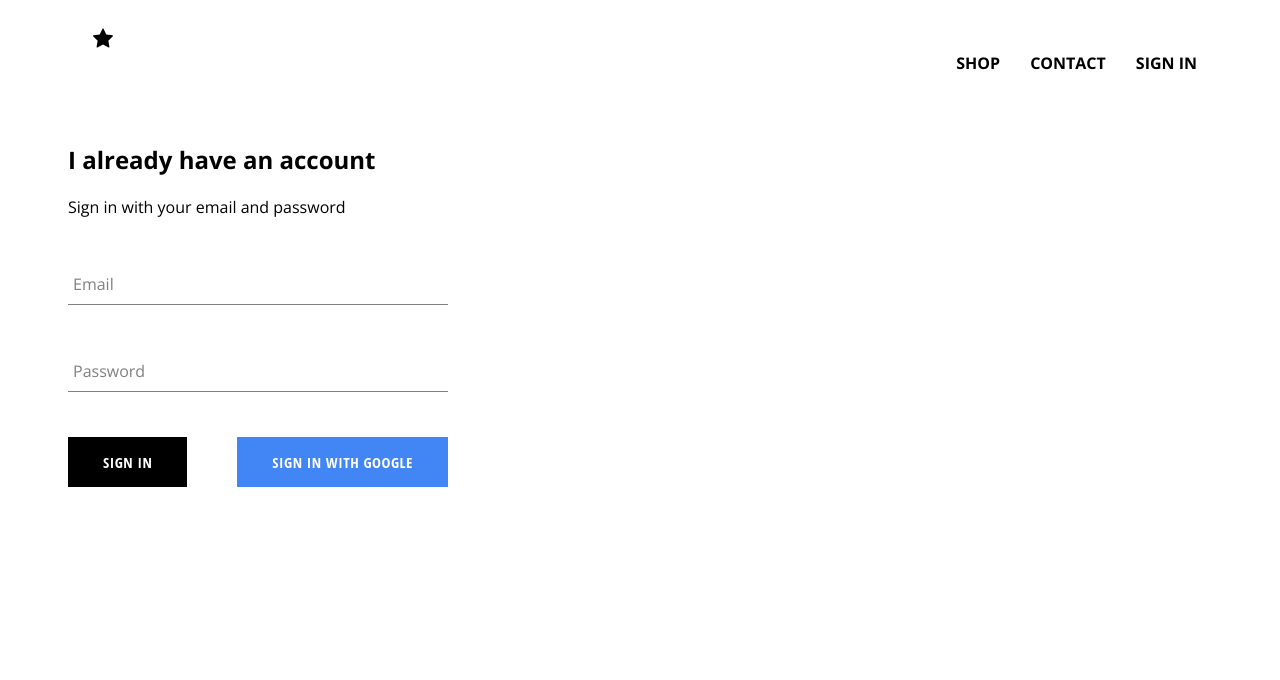
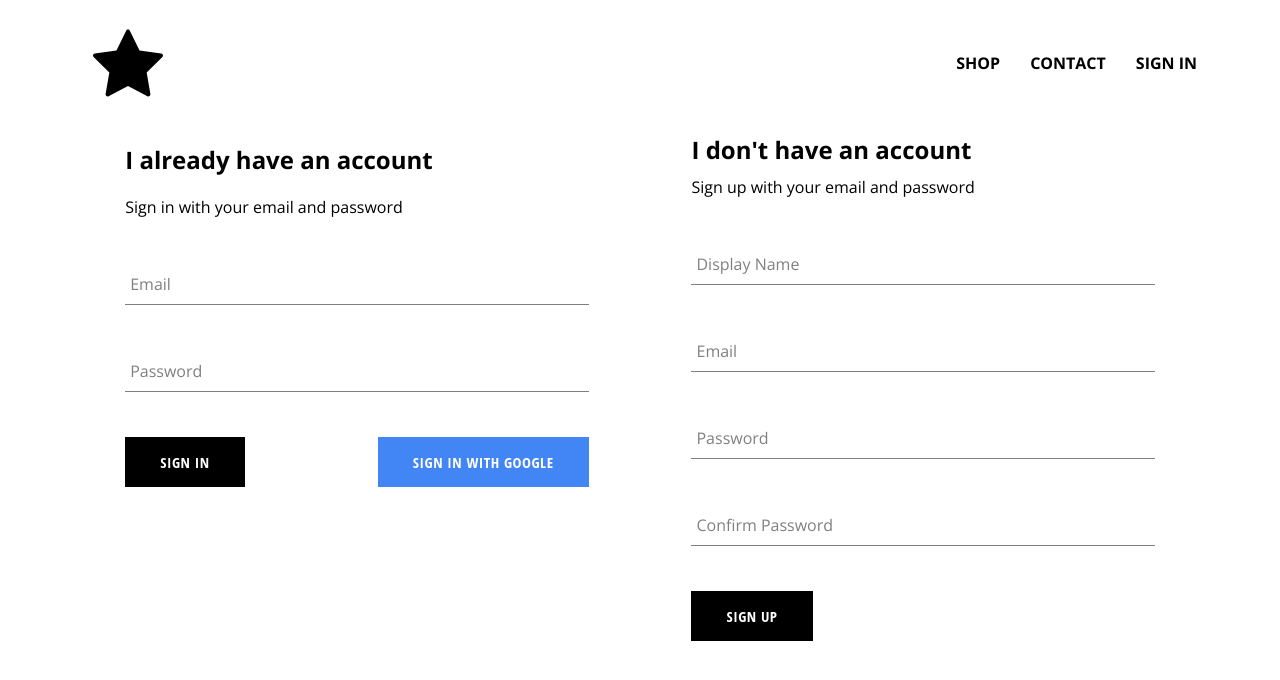
Before and after one commit to mureyvenom/star-clothing, a React (Create React App) app: page /signin in a window 1280 px wide. Shown: the top 680 px of the page. Built offline with nearby package versions, Linux system fonts and the light colour scheme; no server answers.

Commit message:
Implemented email sign in

```diff
--- a/src/App.js
+++ b/src/App.js
@@ -5,7 +5,7 @@ import { Switch, Route } from 'react-router-dom';
 import ShopPage from './pages/shop/shop.component';
 import Header from './components/header/header.component';
 import SignInAndSignUp from './pages/sign-in-and-sign-up/sign-in-and-sign-up.component';
-import { auth } from './firebase/firebase.utils';
+import { auth, createUserProfileDocument } from './firebase/firebase.utils';
 
 class App extends React.Component {
   constructor(){
@@ -18,9 +18,27 @@ class App extends React.Component {
   unsubscribeFromAuth = null;
 
   componentDidMount(){
-    this.unsubscribeFromAuth = auth.onAuthStateChanged(user => {
-      this.setState({currentUser: user});
-      console.log(user);
+    this.unsubscribeFromAuth = auth.onAuthStateChanged(async (userAuth) => {
+      if(userAuth){
+        const userRef = await createUserProfileDocument(userAuth);
+
+        userRef.onSnapshot(snapShot => {
+          this.setState({
+            currentUser: {
+              id: snapShot.id,
+              ...snapShot.data()
+            }
+          });
+
+          console.log(this.state);
+
+        });
+
+      }else{
+        this.setState({
+          currentUser: userAuth
+        });
+      }
     });
   }
 
--- a/src/components/header/header.component.js
+++ b/src/components/header/header.component.js
@@ -8,7 +8,7 @@ const Header = ({currentUser}) => {
     return(
         <div className='header'>
             <Link className='logo-container' to='/'>
-                <Logo className='Logo' />
+                <Logo className='logo' />
             </Link>
             <div className='options'>
                 <Link className='option' to='/shop'>
--- a/src/components/header/header.styles.scss
+++ b/src/components/header/header.styles.scss
@@ -25,4 +25,8 @@
         cursor: pointer;
       }
     }
+
+    .logo {
+      width: 70px;
+    }
   }
--- a/src/components/sign-in/sign-in.styles.scss
+++ b/src/components/sign-in/sign-in.styles.scss
@@ -1,5 +1,6 @@
 .sign-in {
-    width: 380px;
+    width: 45%;
+    // width: 380px;
     display: flex;
     flex-direction: column;
 
--- /dev/null
+++ b/src/components/sign-up/sign-up.component.js
@@ -0,0 +1,103 @@
+import React, { Component } from 'react';
+import './sign-up.styles.scss';
+import FormInput from '../form-input/form-input.component';
+import CustomButton from '../custom-button/custom-button.component';
+import { auth, createUserProfileDocument } from '../../firebase/firebase.utils';
+
+class SignUp extends Component {
+    constructor(props){
+        super(props);
+        this.state = {
+            displayName: '',
+            email: '',
+            password: '',
+            confirmPassword: ''
+        }
+    }
+
+    handleChange = event => {
+        const {value, name} = event.target;
+        this.setState({[name]: value});
+    }
+
+    handleSubmit = async event => {
+        event.preventDefault();
+
+        const { displayName, email, password, confirmPassword } = this.state;
+
+        if(password !== confirmPassword){
+            alert('Passwords don\'t match');
+            return;
+        }
+
+        try {
+            const {user} = await auth.createUserWithEmailAndPassword(email, password);
+
+            await createUserProfileDocument(user, {displayName});
+
+            this.setState({
+                displayName: '',
+                email: '',
+                password: '',
+                confirmPassword: ''
+            });
+
+        } catch (error) {
+            console.log('unable to signup', error);
+        }
+
+    }
+
+    render(){
+        const { displayName, email, password, confirmPassword } = this.state;
+        return(
+            <div className='sign-up'>
+                <h2 className='title'>I don't have an account</h2>
+                <span>Sign up with your email and password</span>
+
+                <form className='sign-up-form' onSubmit={this.handleSubmit}>
+                    <FormInput
+                    type='text'
+                    name='displayName'
+                    value={displayName}
+                    handleChange={this.handleChange}
+                    required
+                    label='Display Name'
+                    />
+                    <FormInput
+                    type='email'
+                    name='email'
+                    value={email}
+                    handleChange={this.handleChange}
+                    required
+                    label='Email'
+                    />
+                    <FormInput
+                    type='password'
+                    name='password'
+                    value={password}
+                    handleChange={this.handleChange}
+                    required
+                    label='Password'
+                    />
+                    <FormInput
+                    type='password'
+                    name='confirmPassword'
+                    value={confirmPassword}
+                    handleChange={this.handleChange}
+                    required
+                    label='Confirm Password'
+                    />
+
+                    <CustomButton type='submit'>
+                        SIGN UP
+                    </CustomButton>
+
+                </form>
+
+            </div>
+        )
+    }
+}
+
+export default SignUp;
--- /dev/null
+++ b/src/components/sign-up/sign-up.styles.scss
@@ -0,0 +1,10 @@
+.sign-up {
+    display: flex;
+    flex-direction: column;
+    // width: 380px;
+    width: 45%;
+
+    .title {
+      margin: 10px 0;
+    }
+  }
--- a/src/firebase/firebase.utils.js
+++ b/src/firebase/firebase.utils.js
@@ -15,6 +15,33 @@ if(!firebase.apps.length){
     firebase.initializeApp(config);
 }
 
+export const createUserProfileDocument = async (userAuth, additionalData) => {
+    if(!userAuth){
+        return
+    }
+
+    const userRef = firestore.doc(`users/${userAuth.uid}`);
+    const snapShot = await userRef.get();
+
+    if(!snapShot.exists){
+        const { displayName, email } = userAuth;
+        const createdAt = new Date();
+
+        try {
+            await userRef.set({
+                displayName,
+                email,
+                createdAt,
+                ...additionalData
+            })
+        } catch (error) {
+            console.log('error creating user', error);
+        }
+    }
+
+    return userRef;
+}
+
 export const auth = firebase.auth();
 export const firestore = firebase.firestore();
 
--- a/src/pages/sign-in-and-sign-up/sign-in-and-sign-up.component.js
+++ b/src/pages/sign-in-and-sign-up/sign-in-and-sign-up.component.js
@@ -1,11 +1,13 @@
 import React from 'react';
 import './sign-in-and-sign-up.styles.scss';
 import SignIn from '../../components/sign-in/sign-in.component';
+import SignUp from '../../components/sign-up/sign-up.component';
 
 const SignInAndSignUpPage = () => {
     return(
         <div className='sign-in-and-sign-up'>
             <SignIn />
+            <SignUp />
         </div>
     );
 }
--- a/src/pages/sign-in-and-sign-up/sign-in-and-sign-up.styles.scss
+++ b/src/pages/sign-in-and-sign-up/sign-in-and-sign-up.styles.scss
@@ -0,0 +1,7 @@
+.sign-in-and-sign-up {
+    width: 90%;
+    display: flex;
+    justify-content: space-between;
+    margin: 30px auto;
+    margin: 0px auto;
+  }
```
Also changed, not shown: 1 other file (tests, documents, lock files or other folders).
